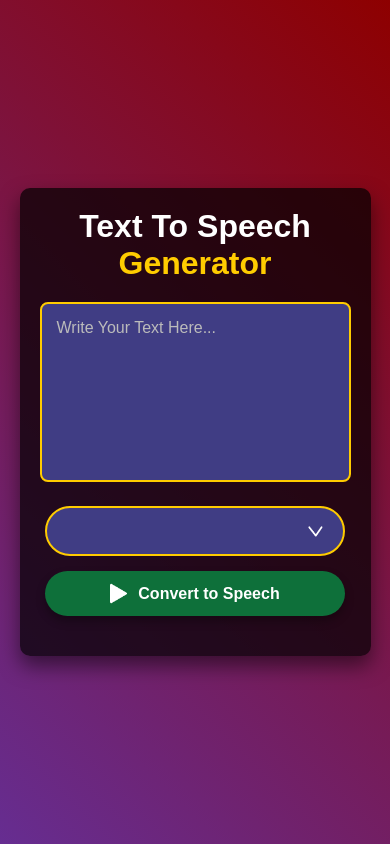
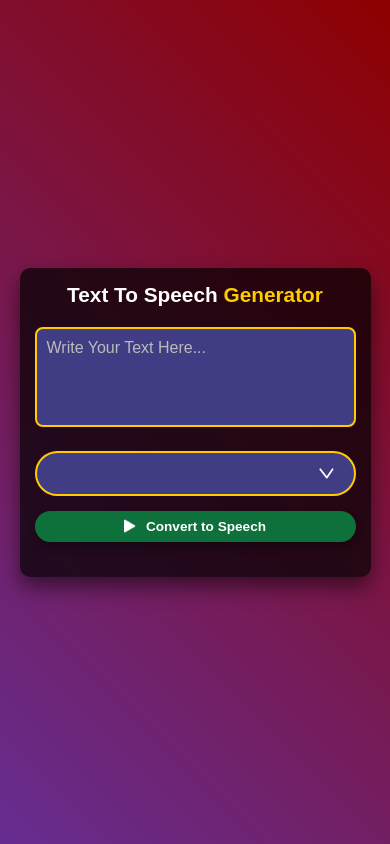
Before and after one commit to Harsh07Sharma/Text2Tone, a plain HTML site: page index.html in a window 390 px wide. Drawn offline with Linux system fonts and the light colour scheme.

Commit message:
Update styles.css

```diff
--- a/styles.css
+++ b/styles.css
@@ -26,7 +26,7 @@ body {
 }
 
 .container h1 {
-    font-size: 2rem;
+    font-size: 1.8rem;
     font-weight: bold;
     margin-bottom: 20px;
 }
@@ -37,7 +37,7 @@ body {
 
 textarea {
     width: 100%;
-    height: 180px;
+    height: 150px;
     background: #403d84;
     color: #fff;
     font-size: 1rem;
@@ -76,14 +76,14 @@ button {
     color: #ffffff;
     font-size: 1rem;
     font-weight: bold;
-    padding: 12px 25px;
+    padding: 10px 20px;
     border: none;
     border-radius: 50px;
     cursor: pointer;
     transition: background 0.3s ease, transform 0.2s ease;
     box-shadow: 0 5px 10px rgba(0, 0, 0, 0.3);
     width: 100%;
-    max-width: 300px;
+    max-width: 250px;
 }
 
 button:hover {
@@ -96,15 +96,15 @@ button:active {
 }
 
 button img {
-    width: 18px;
+    width: 16px;
 }
 
 select {
     width: 100%;
-    max-width: 300px;
+    max-width: 250px;
     color: #ffffff;
     background: #403d84;
-    height: 50px;
+    height: 45px;
     font-size: 1rem;
     padding: 0 20px;
     border: 2px solid #ffcc00;
@@ -125,26 +125,49 @@ select:focus {
 }
 
 /* Responsive Adjustments */
-@media (min-width: 768px) {
+@media (max-width: 768px) {
     .container h1 {
-        font-size: 2.5rem;
+        font-size: 1.5rem;
     }
 
-    .row {
-        flex-direction: row;
+    textarea {
+        height: 120px;
+        font-size: 0.9rem;
+        padding: 10px;
     }
 
     button, select {
+        width: 100%;
         max-width: none;
+        font-size: 0.9rem;
+        padding: 8px 15px;
+    }
+
+    button img {
+        width: 14px;
     }
 }
 
-@media (min-width: 1024px) {
+@media (max-width: 480px) {
+    .container {
+        padding: 15px;
+    }
+
     .container h1 {
-        font-size: 3rem;
+        font-size: 1.3rem;
     }
 
     textarea {
-        height: 220px;
+        height: 100px;
+        font-size: 0.85rem;
+    }
+
+    button, select {
+        padding: 8px 12px;
+        font-size: 0.85rem;
+    }
+
+    button img {
+        width: 12px;
     }
 }
```
